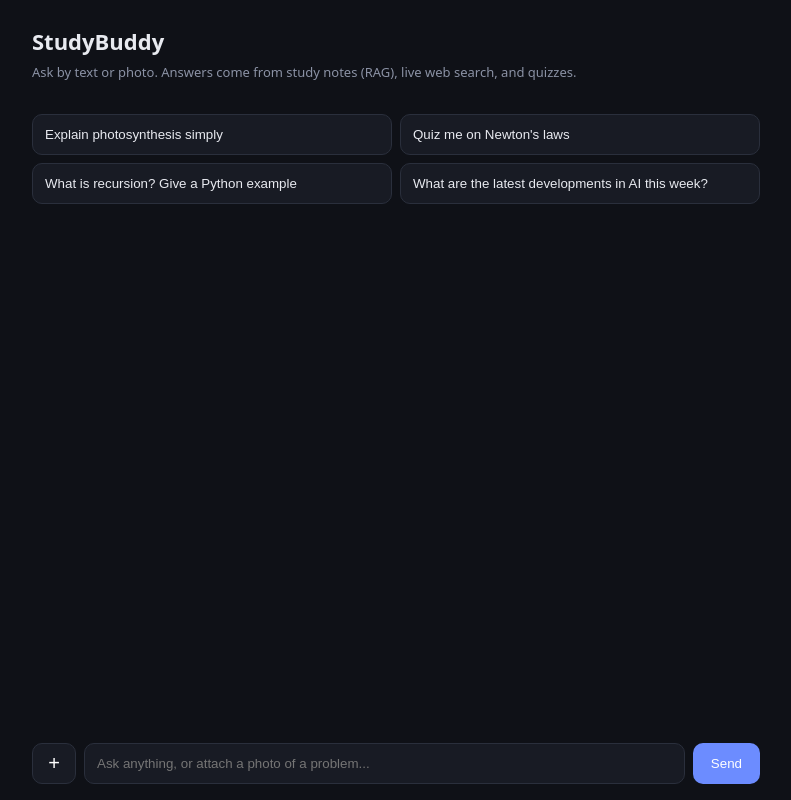
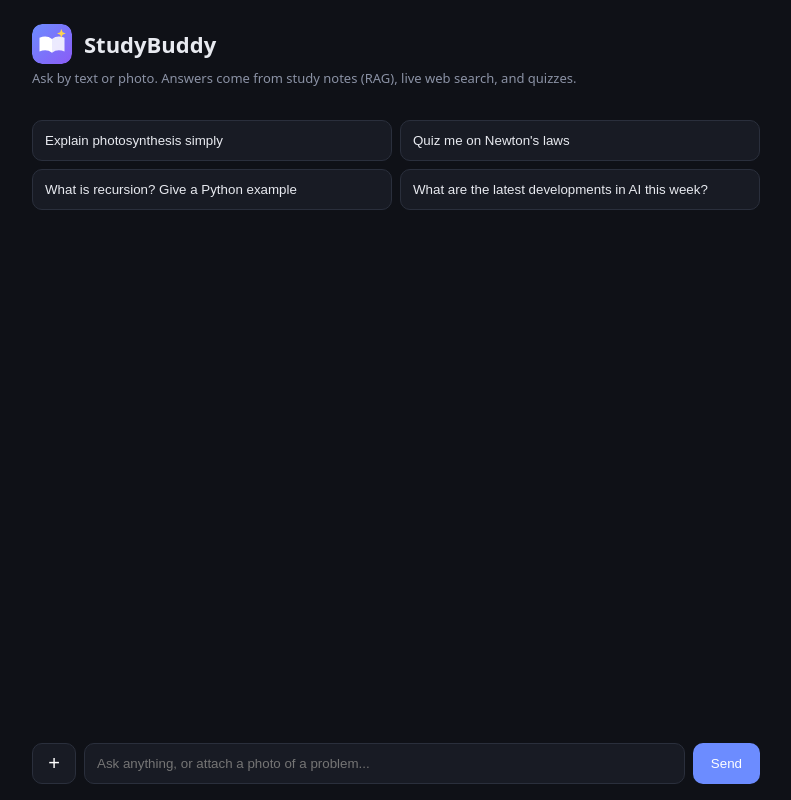
Before and after one commit to HarshaNayani/studybuddy-ai-tutor, a Next.js app: page / in a window 1280 px wide. Shown: the whole page, without its empty margins (244-1035 px from the left). Built offline with nearby package versions, Linux system fonts and the light colour scheme.

Commit message:
Add logo, favicon and branded header

```diff
--- a/app/globals.css
+++ b/app/globals.css
@@ -12,6 +12,8 @@
 body { margin: 0; background: var(--bg); color: var(--text); font: 15px/1.55 system-ui, -apple-system, Segoe UI, sans-serif; }
 main { max-width: 760px; margin: 0 auto; min-height: 100dvh; display: flex; flex-direction: column; padding: 0 16px; }
 header { padding: 24px 0 8px; }
+.brand { display: flex; align-items: center; gap: 12px; }
+.brand img { border-radius: 10px; }
 header h1 { margin: 0; font-size: 22px; }
 header p { margin: 4px 0 0; color: var(--dim); font-size: 13px; }
 .chat { flex: 1; display: flex; flex-direction: column; gap: 12px; padding: 12px 0 16px; }
--- a/app/page.tsx
+++ b/app/page.tsx
@@ -119,7 +119,7 @@ export default function Home() {
   return (
     <main>
       <header>
-        <h1>StudyBuddy</h1>
+        <div className="brand"><img src="/logo.svg" alt="StudyBuddy logo" width={40} height={40} /><h1>StudyBuddy</h1></div>
         <p>Ask by text or photo. Answers come from study notes (RAG), live web search, and quizzes.</p>
       </header>
 
```
Also changed, not shown: app/icon.svg (added).
